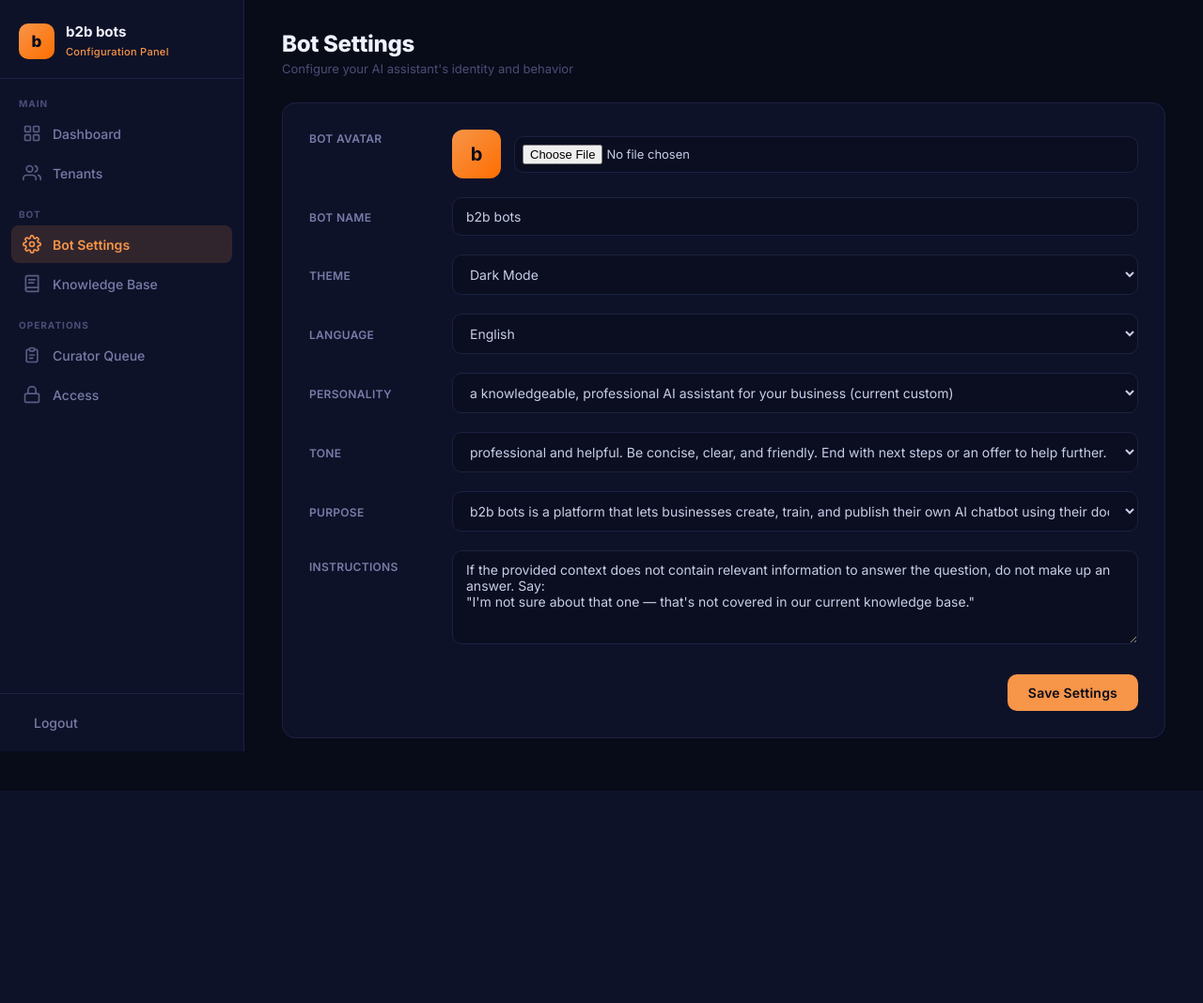
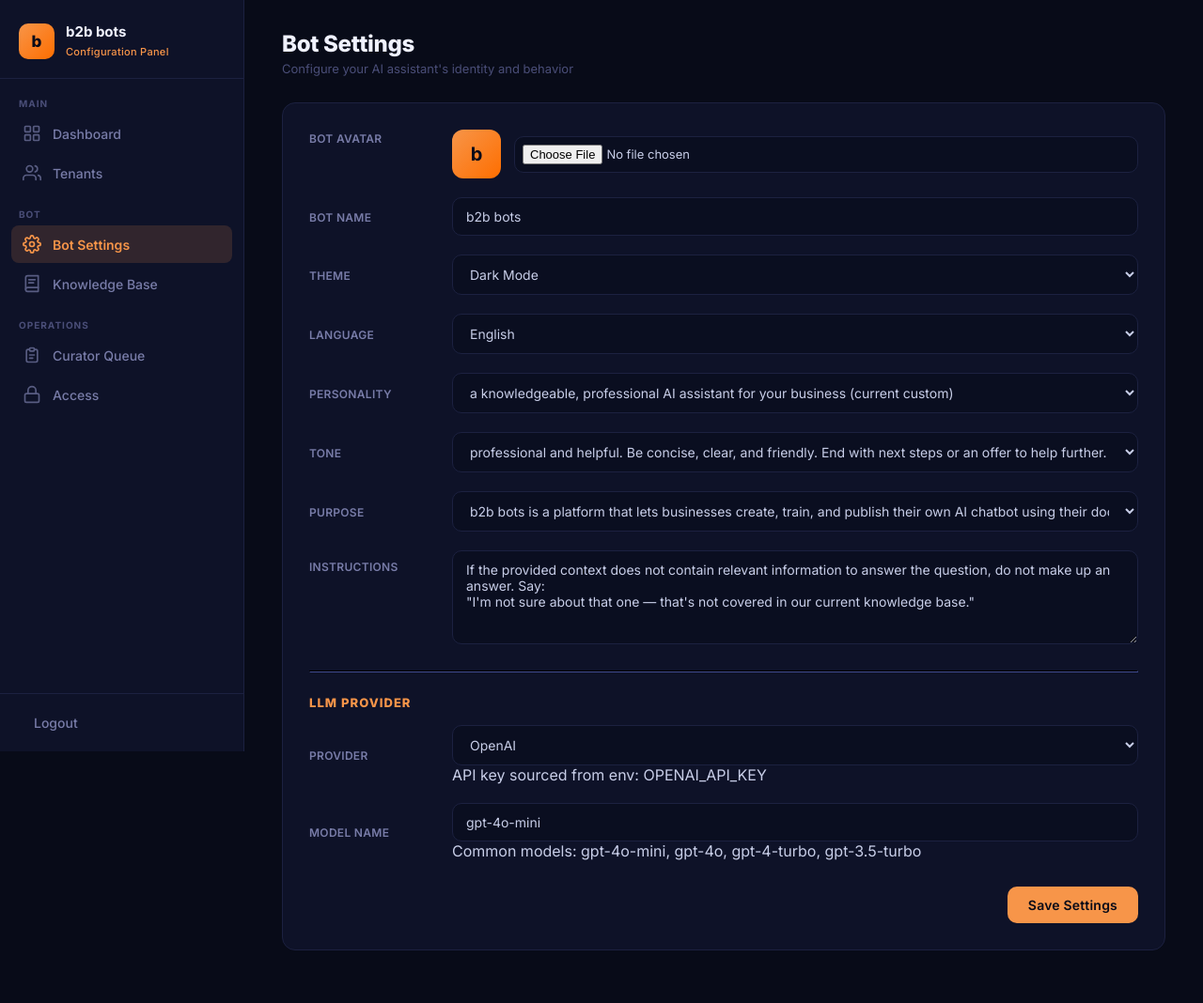
Before and after one commit to Bashar12345/general_bot, a Flask app: page /admin/settings in a window 1280 px wide. Shown: the whole page at 94% size. Before the commit the page ends 842 px from the top, so only its background shows below. Run offline with Flask 3, Linux system fonts and the light colour scheme; the visitor is signed in with stand-in values (Sample User, id 1); data comes from the database, SQL or seed files in the repository.

Commit message:
feat: Add support for multiple LLM providers and update settings management

```diff
--- a/admin.py
+++ b/admin.py
@@ -15,6 +15,7 @@ from api.dto import (
     TenantCreateRequest, TenantEditRequest,
     KnowledgeAddUrlRequest, CuratorActionRequest,
 )
+from vac_bot.chain import PROVIDER_OPTIONS
 
 session_provider = FlaskSessionProvider()
 admin_handler = AdminHandler(session_provider)
@@ -114,6 +115,10 @@ def settings():
             tone=request.form.get("tone", ""),
             purpose=request.form.get("purpose", ""),
             instructions=request.form.get("instructions", ""),
+            llm_provider=(request.form.get("llm_provider") or "openai").strip(),
+            llm_model=(request.form.get("llm_model") or "gpt-4o-mini").strip(),
+            llm_api_key=(request.form.get("llm_api_key") or "").strip(),
+            llm_base_url=(request.form.get("llm_base_url") or "").strip(),
         )
         msg = admin_handler.update_settings(req)
 
@@ -138,6 +143,14 @@ def settings():
 
     s = load_settings()
     bot_avatar = s.get("bot_avatar") or ""
+    provider_models = {
+        "openai": "gpt-4o-mini, gpt-4o, gpt-4-turbo, gpt-3.5-turbo",
+        "azure_openai": "gpt-4o-mini, gpt-4o, gpt-4",
+        "anthropic": "claude-sonnet-4-20250514, claude-haiku-4-20250514, claude-opus-4-20250514",
+        "google": "gemini-2.0-flash, gemini-2.0-pro, gemini-1.5-flash, gemini-1.5-pro",
+        "groq": "llama3-70b-8192, llama3-8b-8192, mixtral-8x7b-32768",
+        "openai_compat": "custom model name (e.g. deepseek-chat, grok-2-1212, llama3)",
+    }
     return render_template(
         "admin/settings.html",
         settings=s,
@@ -147,6 +160,8 @@ def settings():
         personality_options=PERSONALITY_OPTIONS,
         tone_options=TONE_OPTIONS,
         purpose_options=PURPOSE_OPTIONS,
+        provider_options=PROVIDER_OPTIONS,
+        provider_models=provider_models,
     )
 
 
--- a/api/dto.py
+++ b/api/dto.py
@@ -74,6 +74,10 @@ class SettingsUpdateRequest:
     instructions: str = ""
     avatar_file: Optional[bytes] = None
     avatar_filename: str = ""
+    llm_provider: str = "openai"
+    llm_model: str = "gpt-4o-mini"
+    llm_api_key: str = ""
+    llm_base_url: str = ""
 
 
 @dataclass
--- a/api/handlers/admin_handler.py
+++ b/api/handlers/admin_handler.py
@@ -65,7 +65,7 @@ class AdminHandler:
                 (req.tenant_id, req.bot_name or "B2b BOTS", req.language or "en"),
             )
         conn.execute(
-            "UPDATE settings SET bot_name=?, theme=?, language=?, personality=?, tone=?, purpose=?, instructions=?, updated_at=? WHERE tenant_id=?",
+            "UPDATE settings SET bot_name=?, theme=?, language=?, personality=?, tone=?, purpose=?, instructions=?, llm_provider=?, llm_model=?, llm_api_key=?, llm_base_url=?, updated_at=? WHERE tenant_id=?",
             (
                 req.bot_name or "B2b BOTS",
                 req.theme,
@@ -74,6 +74,10 @@ class AdminHandler:
                 req.tone,
                 req.purpose,
                 req.instructions,
+                req.llm_provider,
+                req.llm_model,
+                req.llm_api_key,
+                req.llm_base_url,
                 datetime.now(timezone.utc).isoformat(),
                 req.tenant_id,
             )
--- a/db.py
+++ b/db.py
@@ -46,6 +46,10 @@ def migrate_db():
         "ALTER TABLE documents ADD COLUMN last_change_at TIMESTAMP",
         "ALTER TABLE documents ADD COLUMN crawl_history_json TEXT DEFAULT '[]'",
         "ALTER TABLE index_log ADD COLUMN tenant_id INTEGER DEFAULT 1",
+        "ALTER TABLE settings ADD COLUMN llm_provider TEXT DEFAULT 'openai'",
+        "ALTER TABLE settings ADD COLUMN llm_model TEXT DEFAULT 'gpt-4o-mini'",
+        "ALTER TABLE settings ADD COLUMN llm_api_key TEXT DEFAULT ''",
+        "ALTER TABLE settings ADD COLUMN llm_base_url TEXT DEFAULT ''",
     ]
     for sql in migrations:
         try:
--- a/requirements.txt
+++ b/requirements.txt
@@ -8,6 +8,10 @@ langchain-text-splitters==0.2.4
 python-dotenv==1.1.1
 tiktoken==0.12.0
 gunicorn==22.0.0
+# Optional LLM providers — install as needed:
+# pip install langchain-anthropic     # Claude
+# pip install langchain-google-genai  # Gemini
+# pip install langchain-groq          # Groq
 pypdf==4.3.1
 beautifulsoup4==4.12.3
 lxml==5.3.0
--- a/templates/admin/settings.html
+++ b/templates/admin/settings.html
@@ -95,9 +95,117 @@
         <textarea name="instructions" rows="4" placeholder="What to say when the bot doesn't know the answer.">{{ settings.instructions }}</textarea>
       </div>
     </div>
+    <hr style="margin:24px 0;border-color:var(--border);">
+    <h3 style="margin-bottom:16px;">LLM Provider</h3>
+
+    <div class="form-row">
+      <label>Provider</label>
+      <div class="field">
+        <select name="llm_provider" id="llm_provider">
+          {% for key, info in provider_options.items() %}
+            <option value="{{ key }}"
+              data-env-key="{{ info.env_key }}"
+              {% if (settings.llm_provider or 'openai') == key %}selected{% endif %}>
+              {{ info.label }}
+            </option>
+          {% endfor %}
+        </select>
+        <div class="field-hint" id="provider_hint"></div>
+      </div>
+    </div>
+
+    <div class="form-row">
+      <label>Model Name</label>
+      <div class="field">
+        <input type="text" name="llm_model" id="llm_model"
+               value="{{ settings.llm_model or 'gpt-4o-mini' }}"
+               placeholder="e.g. gpt-4o-mini">
+        <div class="field-hint" id="model_hint">Common models: <span id="model_examples">gpt-4o-mini, gpt-4o, gpt-4-turbo</span></div>
+      </div>
+    </div>
+
+    <div class="form-row" id="api_key_row">
+      <label>API Key</label>
+      <div class="field">
+        <input type="password" name="llm_api_key" id="llm_api_key"
+               value="{{ settings.llm_api_key or '' }}"
+               placeholder="Leave blank to use environment variable">
+        <div class="field-hint" id="api_key_hint"></div>
+      </div>
+    </div>
+
+    <div class="form-row" id="base_url_row">
+      <label>Base URL</label>
+      <div class="field">
+        <input type="text" name="llm_base_url" id="llm_base_url"
+               value="{{ settings.llm_base_url or '' }}"
+               placeholder="https://api.openai.com/v1">
+        <div class="field-hint" id="base_url_hint">Required for OpenAI-compatible providers (Ollama, vLLM, DeepSeek, Grok, etc.)</div>
+      </div>
+    </div>
+
     <div style="display:flex;justify-content:flex-end;padding-top:8px;">
       <button class="btn btn-primary">Save Settings</button>
     </div>
   </form>
 </div>
+
+<script>
+const providerInfo = {
+  {% for key, info in provider_options.items() %}
+    {{ key }}: {
+      label: "{{ info.label }}",
+      env_key: "{{ info.env_key }}",
+    },
+  {% endfor %}
+};
+const providerModels = {
+  {% for key, models in provider_models.items() %}
+    {{ key }}: "{{ models }}",
+  {% endfor %}
+};
+
+function updateProviderUI() {
+  const sel = document.getElementById("llm_provider");
+  const provider = sel.value;
+  const info = providerInfo[provider];
+  const hint = document.getElementById("provider_hint");
+  hint.textContent = `API key sourced from env: ${info.env_key}`;
+
+  document.getElementById("model_examples").textContent = providerModels[provider] || "";
+
+  const isOpenAICompat = provider === "openai_compat";
+  const isOpenAI = provider === "openai";
+  const isAzure = provider === "azure_openai";
+  const isAnthropic = provider === "anthropic";
+  const isGoogle = provider === "google";
+  const isGroq = provider === "groq";
+
+  document.getElementById("base_url_row").style.display =
+    (isOpenAICompat || isAzure) ? "flex" : "none";
+  document.getElementById("api_key_row").style.display =
+    (isOpenAI || isAzure || isAnthropic || isGoogle || isGroq) ? "none" : "flex";
+
+  const baseUrlInput = document.getElementById("llm_base_url");
+  if (isOpenAICompat) {
+    baseUrlInput.placeholder = "e.g. https://api.deepseek.com, http://localhost:11434/v1";
+    document.getElementById("base_url_hint").textContent =
+      "Required: set this to the provider's API endpoint (e.g. https://api.deepseek.com, http://localhost:11434/v1)";
+  } else if (isAzure) {
+    baseUrlInput.placeholder = "https://your-resource.openai.azure.com";
+    document.getElementById("base_url_hint").textContent =
+      "Azure endpoint URL — also set AZURE_OPENAI_API_VERSION in .env";
+  }
+
+  const modelInput = document.getElementById("llm_model");
+  if (isAnthropic) modelInput.placeholder = "e.g. claude-sonnet-4-20250514";
+  else if (isGoogle) modelInput.placeholder = "e.g. gemini-2.0-flash";
+  else if (isGroq) modelInput.placeholder = "e.g. llama3-70b-8192";
+  else if (isOpenAICompat) modelInput.placeholder = "e.g. deepseek-chat, grok-2-1212, llama3";
+  else modelInput.placeholder = "e.g. gpt-4o-mini";
+}
+
+document.getElementById("llm_provider").addEventListener("change", updateProviderUI);
+updateProviderUI();
+</script>
 {% endblock %}
--- a/vac_bot/chain.py
+++ b/vac_bot/chain.py
@@ -1,9 +1,10 @@
-from langchain_openai import ChatOpenAI
+from langchain_core.language_models import BaseChatModel
 from langchain_core.prompts import ChatPromptTemplate, MessagesPlaceholder, PromptTemplate
 from langchain_core.runnables import RunnableWithMessageHistory
 from langchain_community.chat_message_histories import ChatMessageHistory
 from langchain.chains import create_retrieval_chain
 from langchain.chains.combine_documents import create_stuff_documents_chain
+import os
 from pathlib import Path
 from datetime import datetime, timezone
 import json
@@ -120,6 +121,54 @@ def _append_attribution_log(events):
 
 _build_error = None
 _chain = None
+PROVIDER_OPTIONS = {
+    "openai":      {"label": "OpenAI",        "env_key": "OPENAI_API_KEY"},
+    "azure_openai": {"label": "Azure OpenAI",  "env_key": "AZURE_OPENAI_API_KEY"},
+    "anthropic":   {"label": "Anthropic",      "env_key": "ANTHROPIC_API_KEY"},
+    "google":      {"label": "Google Gemini", "env_key": "GOOGLE_API_KEY"},
+    "groq":        {"label": "Groq",           "env_key": "GROQ_API_KEY"},
+    "openai_compat": {"label": "OpenAI-Compatible", "env_key": "CUSTOM_API_KEY"},
+}
+
+def _resolve_api_key(settings: dict) -> str:
+    key = (settings.get("llm_api_key") or "").strip()
+    if key:
+        return key
+    provider = (settings.get("llm_provider") or "openai").strip()
+    info = PROVIDER_OPTIONS.get(provider, PROVIDER_OPTIONS["openai"])
+    return os.getenv(info["env_key"], "")
+
+def _build_llm(settings: dict) -> BaseChatModel:
+    provider = (settings.get("llm_provider") or "openai").strip()
+    model = (settings.get("llm_model") or "gpt-4o-mini").strip()
+    api_key = _resolve_api_key(settings)
+    base_url = (settings.get("llm_base_url") or "").strip() or None
+    kwargs = {"temperature": 0, "model": model}
+    if api_key:
+        kwargs["api_key"] = api_key
+
+    if provider == "anthropic":
+        from langchain_anthropic import ChatAnthropic
+        return ChatAnthropic(**kwargs)
+    elif provider == "google":
+        from langchain_google_genai import ChatGoogleGenerativeAI
+        kwargs.pop("api_key", None)
+        kwargs["google_api_key"] = api_key
+        return ChatGoogleGenerativeAI(**kwargs)
+    elif provider == "groq":
+        from langchain_groq import ChatGroq
+        return ChatGroq(**kwargs)
+    elif provider == "azure_openai":
+        from langchain_openai import AzureChatOpenAI
+        api_version = os.getenv("AZURE_OPENAI_API_VERSION", "2024-08-01-preview")
+        endpoint = os.getenv("AZURE_OPENAI_ENDPOINT", base_url or "")
+        return AzureChatOpenAI(azure_endpoint=endpoint, api_version=api_version, **kwargs)
+    else:
+        from langchain_openai import ChatOpenAI
+        if base_url:
+            kwargs["base_url"] = base_url
+        return ChatOpenAI(**kwargs)
+
 def _tenant_key(tenant_id):
     return str(tenant_id) if tenant_id is not None else "default"
 
@@ -134,7 +183,7 @@ def _ensure_chain(tenant_id=None):
     try:
         settings = get_settings()
         retriever = VectordbRetriever(k=5, tenant_id=tenant_key)
-        llm = ChatOpenAI(model="gpt-4o-mini", temperature=0)
+        llm = _build_llm(settings)
         qa_prompt = build_prompt(settings)
         question_answer_chain = create_stuff_documents_chain(
             llm,
@@ -160,13 +209,16 @@ def rebuild_chain():
     _chains.clear()
     _build_error = None
 
-_enc = None
 def count_tokens(text):
-    global _enc
-    if _enc is None:
+    if not text:
+        return 0
+    try:
         import tiktoken
-        _enc = tiktoken.encoding_for_model("gpt-4o-mini")
-    return len(_enc.encode(text)) if text else 0
+        enc = tiktoken.get_encoding("cl100k_base")
+        return len(enc.encode(text))
+    except Exception:
+        pass
+    return len(text.split())
 
 async def ask(q: str, sid: str = "1", tenant_id=None):
     chain = _ensure_chain(tenant_id)
```
